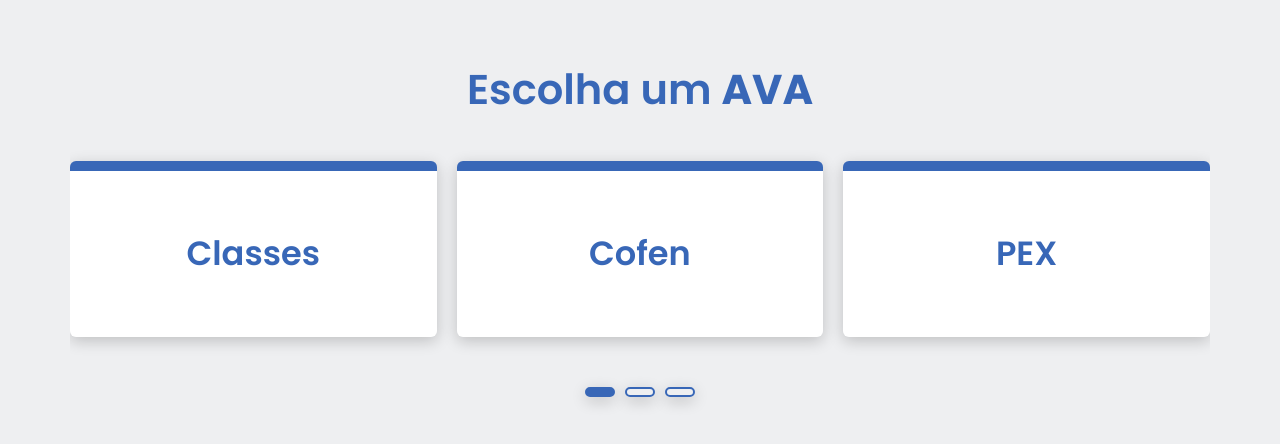
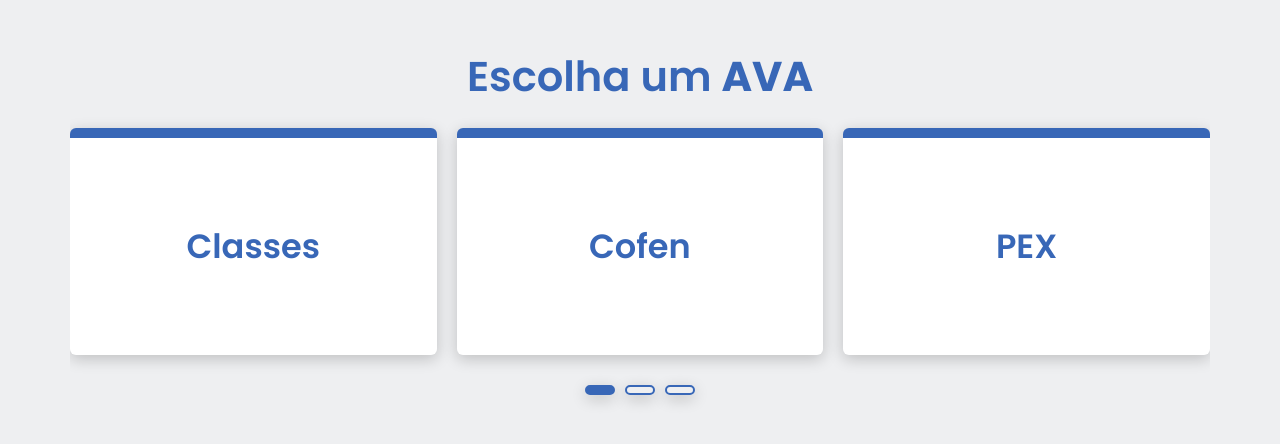
Before and after one commit to RubenFontes/jquery-card-slider, a plain HTML site: page index.html in a window 1280 px wide. Shown: the part 170-614 px from the top of the page. Drawn offline with nearby package versions, Linux system fonts and the light colour scheme.

Commit message:
Update style.css

```diff
--- a/style.css
+++ b/style.css
@@ -32,8 +32,8 @@
   background-color: white;
   color: #3867B7;
   text-align: center;
-  margin: 40px 0;
-  line-height: calc(8vw + 8vh);
+  margin: 20px 0;
+  line-height: calc(12vw + 8vh);
   font-size: calc(1vh + 2vw);
   font-weight: 600;
   border-radius: 6px;
@@ -51,7 +51,7 @@
 .owl-dot{
   height: 10px;
   width: 30px;
-  margin: 0 5px;
+  margin: 0 5px 20px 5px;
   outline: none;
   border-radius: 14px;
   border: 2px solid #3867B7 !important;
```
